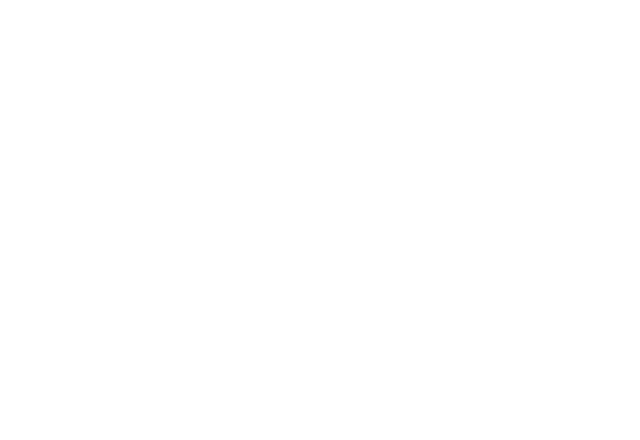
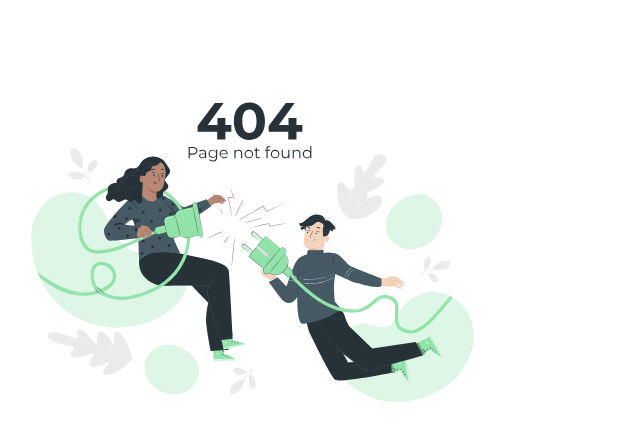
Before and after one commit to codestates/Code-High, a React app in the folder client/: page /notfound in a window 1280 px wide. Shown: the top 440 px of the page, without its empty margins (0-640 px from the left). Built offline with nearby package versions, Linux system fonts and the light colour scheme.

Commit message:
[Client] #42 feat: add error img

```diff
--- a/client/src/App.js
+++ b/client/src/App.js
@@ -7,8 +7,9 @@ import Signup from './components/basic/modal/Signup';
 import CodeInput from './pages/CodeInput';
 import CodeStorage from './pages/CodeStorage';
 import CodeReview from './pages/CodeReview';
-import UserWriteInfo from './components/mypage/UserWriteInfo';
+import Mypage from './pages/Mypage';
 import CodePost from './pages/CodePost';
+import NotFoundError from './components/basic/error/NotFoundError';
 
 function App () {
   // Oauth authorizationCode 요청
@@ -78,7 +79,10 @@ function App () {
           <CodePost />
         </Route>
         <Route path='/mypage'>
-          <UserWriteInfo />
+          <Mypage />
+        </Route>
+        <Route path='/notfound'>
+          <NotFoundError />
         </Route>
       </Switch>
     </>
--- /dev/null
+++ b/client/src/components/basic/error/NotFoundError.js
@@ -0,0 +1,12 @@
+import React from 'react';
+import notfound from '../../../images/notfound.svg';
+
+const NotFoundError = () => {
+  return (
+    <div className='error-container'>
+      <img src={notfound} alt='Error' />
+    </div>
+  );
+};
+
+export default NotFoundError;
--- a/client/src/pages/Mypage.js
+++ b/client/src/pages/Mypage.js
@@ -0,0 +1,11 @@
+import React from 'react';
+
+function Mypage () {
+  return (
+    <>
+Mypage
+    </>
+  );
+};
+
+export default Mypage;
--- a/client/src/scss/main.scss
+++ b/client/src/scss/main.scss
@@ -9,7 +9,7 @@
 @import '../components/admin/table/Table';
 @import '../components/basic/alert/Alert';
 @import '../components/basic/button/Button';
-@import '../components/basic/error/Error';
+@import '../components/basic/error/NotFoundError';
 @import '../components/basic/footer/BlackFooter';
 @import '../components/basic/footer/WhiteFooter';
 @import '../components/basic/loading/Loading';
```
Also changed, not shown: client/src/components/basic/error/Error.js (deleted, +0 -13 lines), client/src/components/basic/error/_NotFoundError.scss (renamed from client/src/components/basic/error/_Error.scss), client/src/images/notfound.svg (added).
